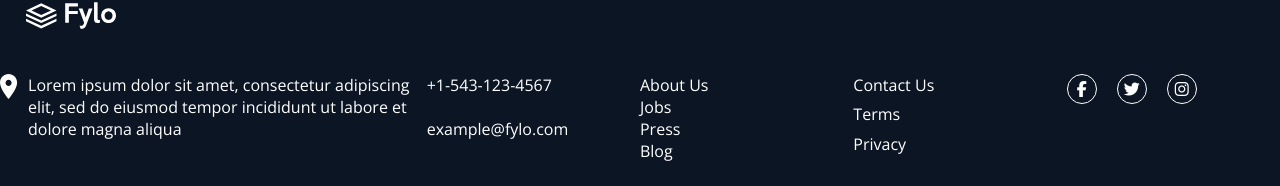
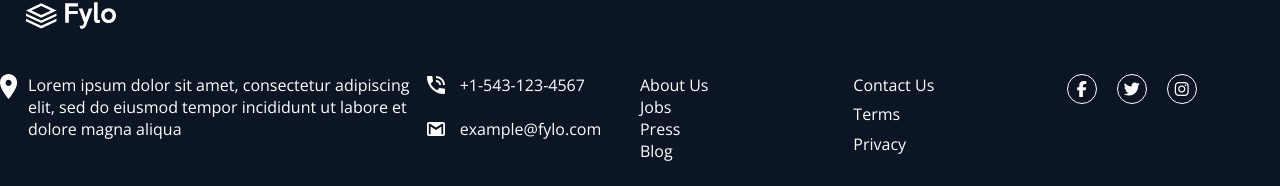
Before and after one commit to data-sets/fylo-dark-theme, a React (Create React App) app: page / in a window 1280 px wide. Shown: the part 2898-3084 px from the top of the page. Built offline with nearby package versions, Linux system fonts and the light colour scheme.

Commit message:
added: footer section

```diff
--- a/src/modules/Footer.jsx
+++ b/src/modules/Footer.jsx
@@ -19,12 +19,12 @@ export default function Footer() {
             </li>
             <li>
               <a href="/">
-
+                <img src={Phone} alt="Phone Icon" />
                 <p>+1-543-123-4567</p>
               </a>
               <br />
               <a href="/">
-
+                <img src={Mail} alt="Mail Icon" />
                 <p>example@fylo.com</p>
               </a>
             </li>
--- a/src/scss/globals/_main.scss
+++ b/src/scss/globals/_main.scss
@@ -291,7 +291,9 @@ button {
             display: block;
 
             img {
+              max-width: 100%;
               width: 18px;
+              height: auto;
             }
             a {
               display: flex;
```
Also changed, not shown: src/dist/style.css, 1 other file (tests, documents, lock files or other folders).
